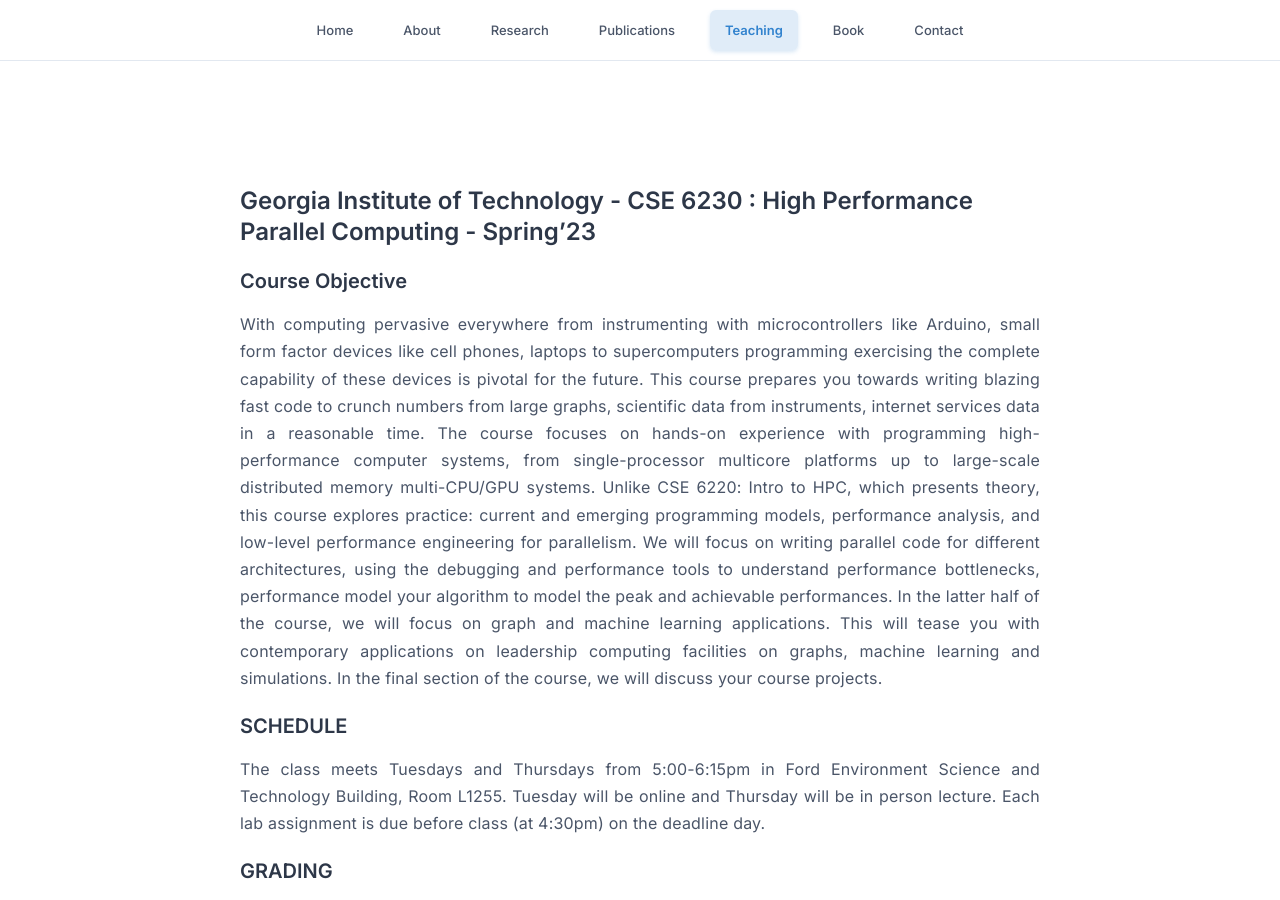
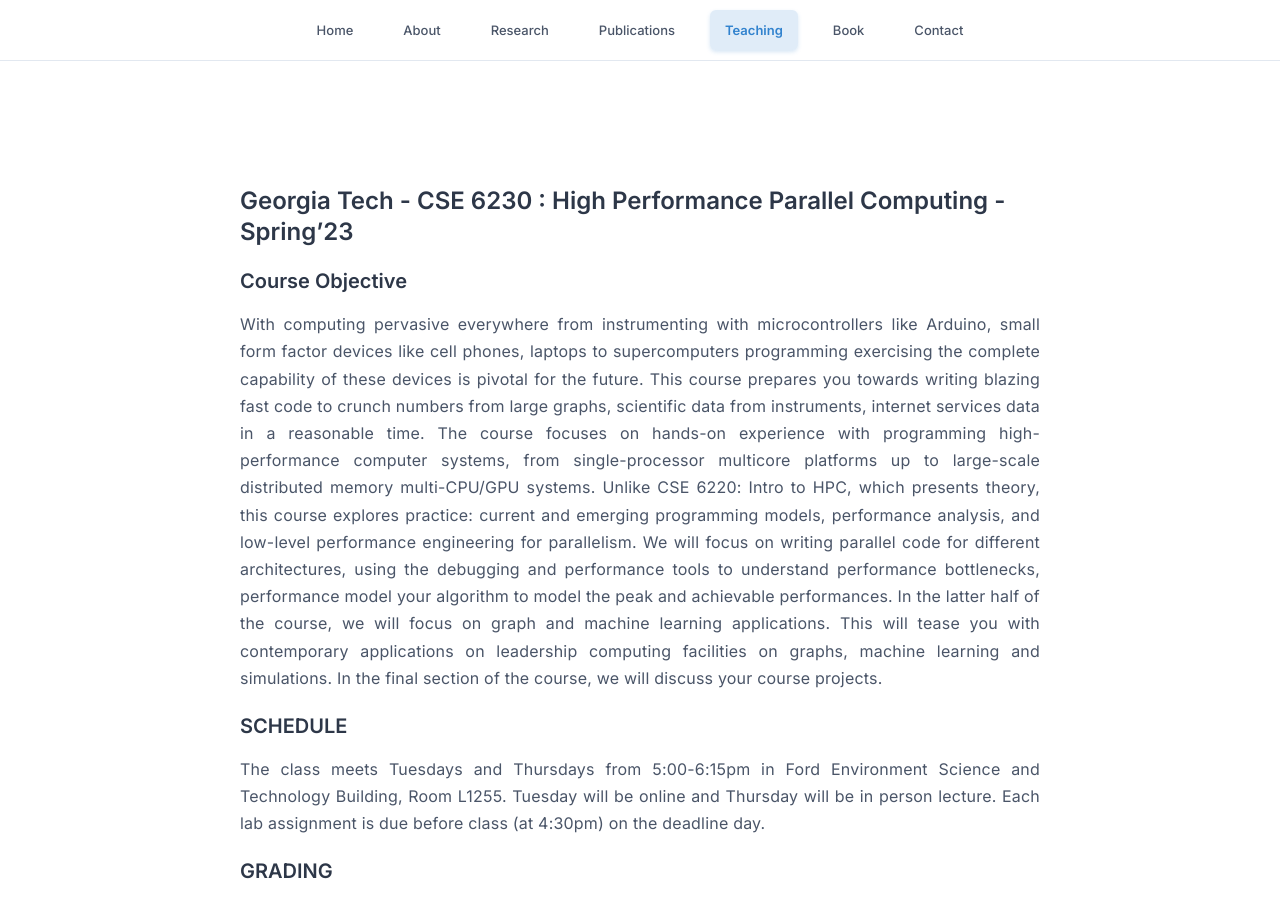
Before and after one commit to ramkikannan/ramkikannan.github.io, a Jekyll site: the page built from teaching.md, in a window 1280 px wide and 900 px high. Built offline with Jekyll 4.4.1, drawn with Linux system fonts in a browser that asks for light colours; a style sheet for code colours, icons or effects is not loaded.

Commit message:
updated college name

```diff
--- a/teaching.md
+++ b/teaching.md
@@ -4,7 +4,7 @@
 sitemap: true
 ---
 
-## Georgia Institute of Technology - CSE 6230 : High Performance Parallel Computing - Spring'23
+## Georgia Tech - CSE 6230 : High Performance Parallel Computing - Spring'23
 
 ### Course Objective
 
```
